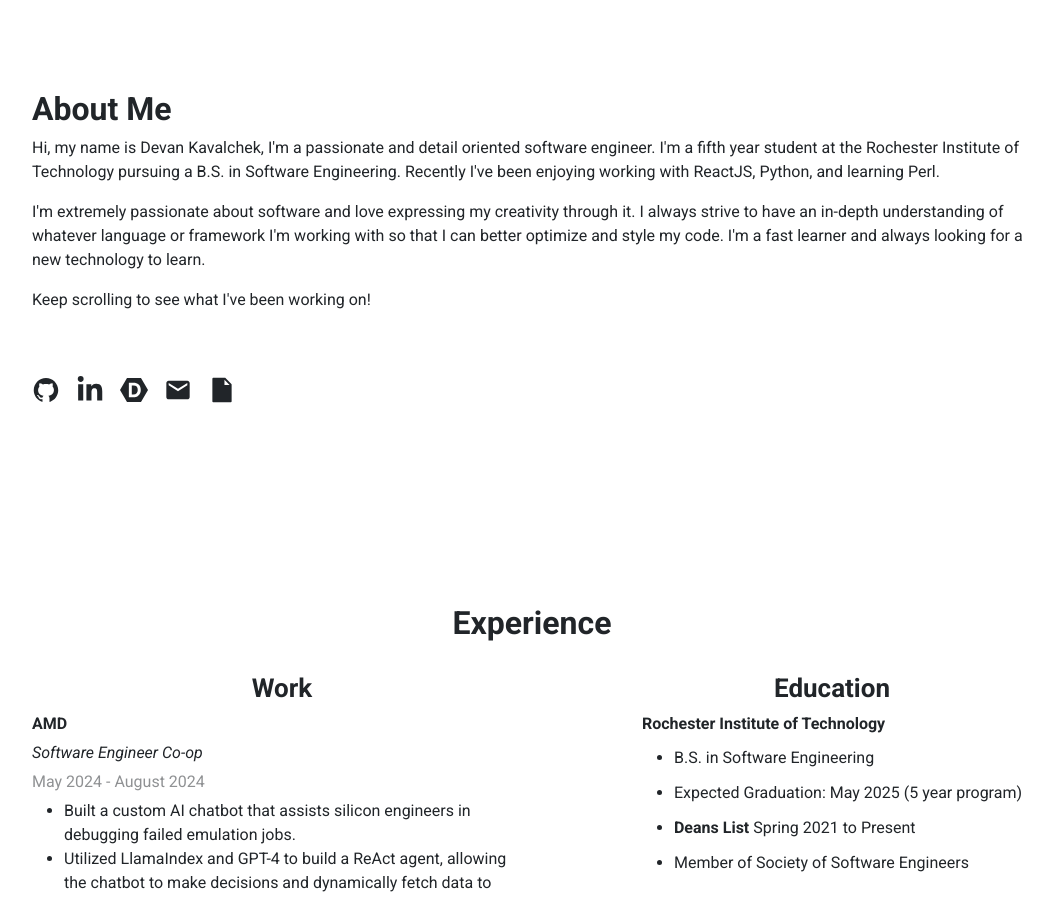
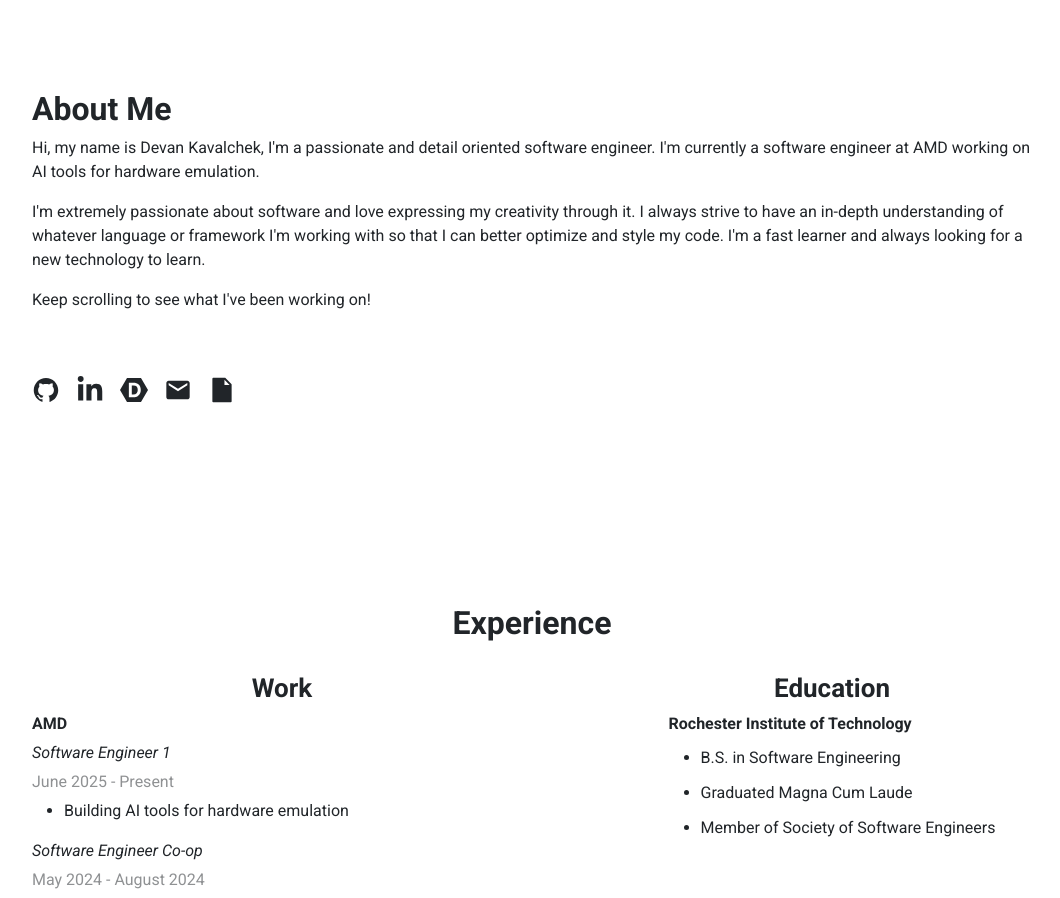
Before and after one commit to devkav/personalWebsite, a React (Create React App) app: page / in a window 1280 px wide. Shown: the part 760-1658 px from the top of the page, without its empty margins (108-1168 px from the left). Built offline with nearby package versions, Linux system fonts and the light colour scheme.

Commit message:
Update experience

```diff
--- a/src/pages/AboutMe.tsx
+++ b/src/pages/AboutMe.tsx
@@ -8,9 +8,8 @@ const AboutMe = () => {
         <h2 className="fit-content">About Me</h2>
         <p>
           Hi, my name is Devan Kavalchek, I'm a passionate and detail oriented
-          software engineer. I'm a fifth year student at the Rochester Institute
-          of Technology pursuing a B.S. in Software Engineering. Recently I've
-          been enjoying working with ReactJS, Python, and learning Perl.
+          software engineer. I'm currently a software engineer at AMD working on
+          AI tools for hardware emulation.
         </p>
         <p>
           I'm extremely passionate about software and love expressing my
--- a/src/pages/Experience.tsx
+++ b/src/pages/Experience.tsx
@@ -37,6 +37,13 @@ const work: Work[] = [
   {
     company: 'AMD',
     terms: [
+      {
+        title: 'Software Engineer 1',
+        dates: 'June 2025 - Present',
+        descriptions: [
+          'Building AI tools for hardware emulation'
+        ]
+      },
       {
         title: 'Software Engineer Co-op',
         dates: 'May 2024 - August 2024',
@@ -138,12 +145,7 @@ const Experience = () => {
                     <p>B.S. in Software Engineering</p>
                   </li>
                   <li>
-                    <p>Expected Graduation: May 2025 (5 year program)</p>
-                  </li>
-                  <li>
-                    <p>
-                      <b>Deans List</b> Spring 2021 to Present
-                    </p>
+                    <p>Graduated Magna Cum Laude</p>
                   </li>
                   <li>
                     <p>Member of Society of Software Engineers</p>
```
